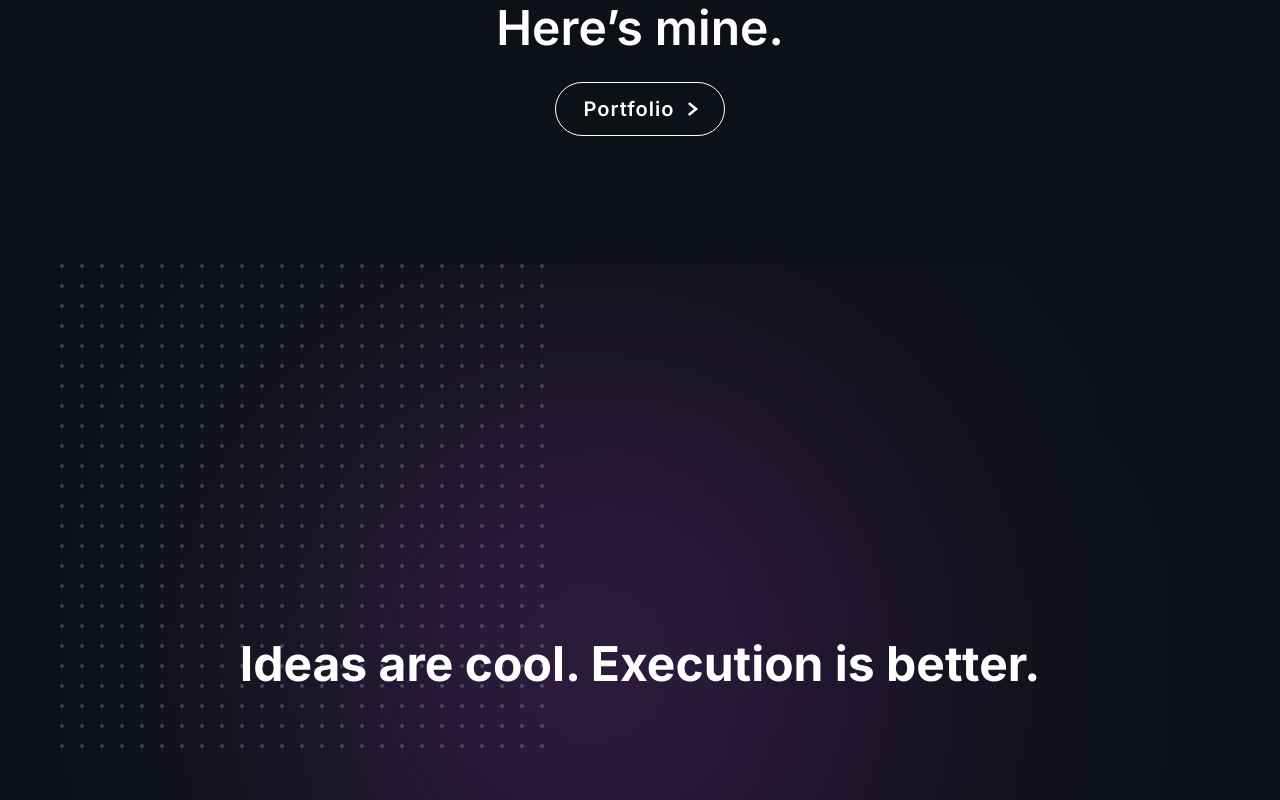
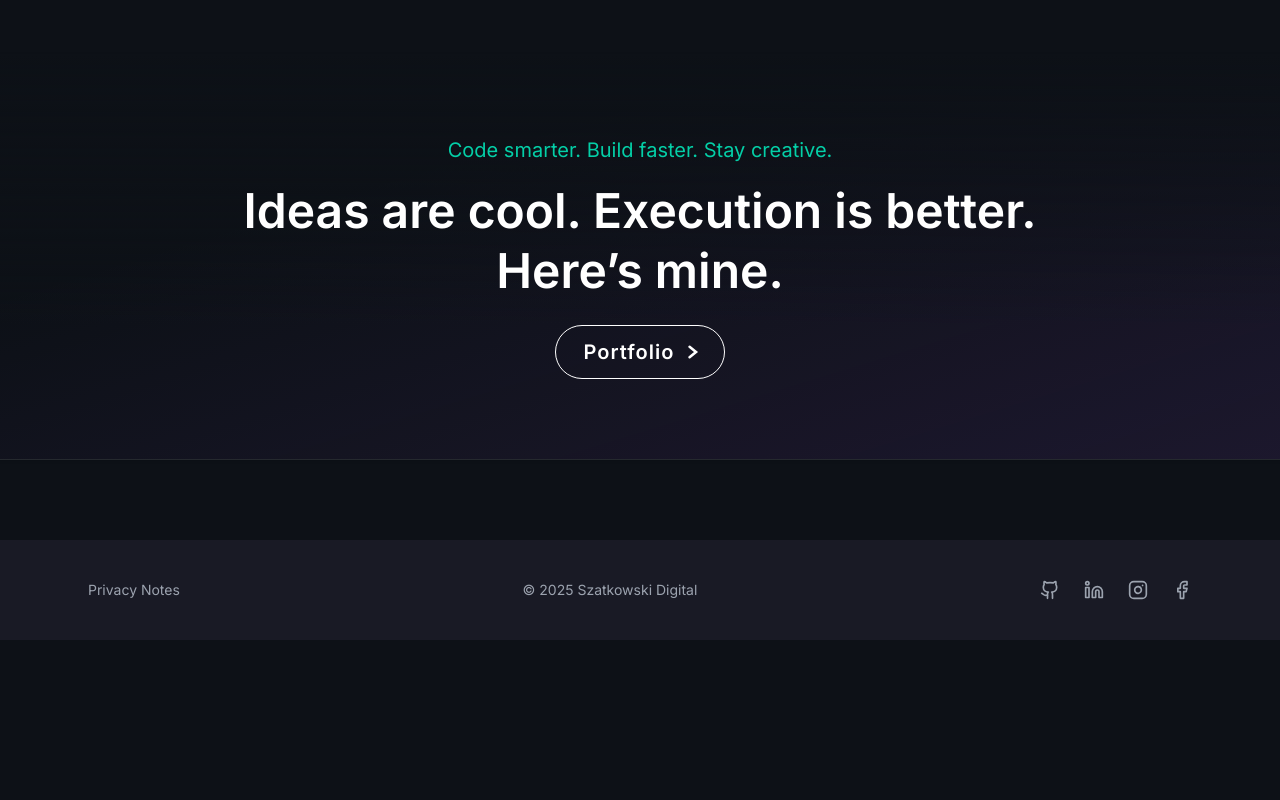
Before and after one commit to Szatkowskicg/szatkowski-code, a React (Vite) app: page /about in a window 1280 px wide. Shown: the part 2080-2880 px from the top of the page. After the commit the page ends 2720 px from the top, so only its background shows below. Built offline with nearby package versions, Linux system fonts and the light colour scheme.

Commit message:
szatkowski-code 1.0.6

```diff
--- a/src/components/About.jsx
+++ b/src/components/About.jsx
@@ -25,7 +25,7 @@ import {
   ShieldCheck,
 } from "lucide-react";
 import Card from "./Card";
-import BackgroundGradient from "./design/BackgroundGradient";
+import GradientDiv from "./design/GradientDiv";
 
 const TimelineItem = ({ className, title, position, time }) => {
   return (
@@ -113,6 +113,7 @@ const About = () => {
         </Reveal>
 
         {/* Second section - Build modern web */}
+        <GradientDiv fade="bottom" gradient="br">
           <div className="flex">
             <div className="w-2/3 space-y-8">
               <h2 className="h2 pb-8">
@@ -134,8 +135,8 @@ const About = () => {
 
                   <p>
                     My workflow is enhanced by AI tools that speed up coding,
-                  testing, and problem-solving, letting me focus on what matters
-                  most: building great user experiences.
+                    testing, and problem-solving, letting me focus on what
+                    matters most: building great user experiences.
                   </p>
                 </div>
 
@@ -148,6 +149,7 @@ const About = () => {
             </div>
             <div className="w-1/3"></div>
           </div>
+        </GradientDiv>
 
         {/* Third section - Tiles */}
         <div className="flex justify-between">
@@ -193,6 +195,7 @@ const About = () => {
         </div>
 
         {/* Fourth section - Portfolio call to action  */}
+        <GradientDiv fade="top" gradient="tl">
           <div className="flex flex-col items-center justify-center space-y-4">
             <h3 className="h5 font-normal text-color-2">
               Code smarter. Build faster. Stay creative.
@@ -203,14 +206,7 @@ const About = () => {
             </h2>
             <Button className={"text-xl"}>Portfolio</Button>
           </div>
-        <section className="relative min-h-screen flex items-center justify-center">
-          <BackgroundGradient />
-          <div className="relative z-10 text-center">
-            <h1 className="text-5xl font-bold text-white">
-              Ideas are cool. Execution is better.
-            </h1>
-          </div>
-        </section>
+        </GradientDiv>
       </div>
       <Footer />
     </div>
--- a/src/components/design/BackgroundGradient.jsx
+++ /dev/null
@@ -1,44 +0,0 @@
-import { motion, useScroll, useTransform } from "framer-motion";
-import { useRef } from "react";
-
-export default function BackgroundGradient() {
-  const ref = useRef(null);
-  const { scrollY } = useScroll();
-
-  const y = useTransform(scrollY, [0, 1000], [0, 80]); // zmień 80 na więcej jeśli chcesz mocniejszy efekt
-
-  return (
-    <div ref={ref} className="absolute inset-0 -z-10 overflow-hidden">
-      {/* Glow */}
-      <motion.div
-        initial={{ opacity: 0, scale: 0.8 }}
-        animate={{ opacity: 1, scale: 1 }}
-        transition={{ duration: 1.2, ease: "easeOut" }}
-        className="absolute inset-0 flex items-center justify-center"
-      >
-        <div className="w-[600px] h-[600px] rounded-full bg-gradient-to-r from-purple-500/30 via-fuchsia-500/20 to-purple-800/20 blur-[140px]" />
-      </motion.div>
-
-      {/* Dotted pattern z parallax */}
-      <motion.svg
-        style={{ y }}
-        className="absolute left-0 top-0 w-[500px] h-[500px] opacity-20"
-        xmlns="http://www.w3.org/2000/svg"
-      >
-        <defs>
-          <pattern
-            id="dots"
-            x="0"
-            y="0"
-            width="20"
-            height="20"
-            patternUnits="userSpaceOnUse"
-          >
-            <circle cx="2" cy="2" r="2" fill="white" />
-          </pattern>
-        </defs>
-        <rect width="100%" height="100%" fill="url(#dots)" />
-      </motion.svg>
-    </div>
-  );
-}
--- /dev/null
+++ b/src/components/design/GradientDiv.jsx
@@ -0,0 +1,59 @@
+const gradientVariants = {
+  top: "bg-gradient-to-t from-white/10 to-transparent",
+  bottom: "bg-gradient-to-b from-white/10 to-transparent",
+  left: "bg-gradient-to-l from-white/10 to-transparent",
+  right: "bg-gradient-to-r from-white/10 to-transparent",
+};
+
+// fade: "top" lub "bottom"
+// gradient: "tr", "tl", "br", "bl"
+const GradientDiv = ({
+  className = "",
+  children,
+  fade = "top",
+  gradient = "tr",
+}) => {
+  // Map fade to Tailwind
+  const fadeClasses = {
+    top: "absolute top-0 bottom-1/3 inset-x-0",
+    bottom: "absolute top-1/3 bottom-0 inset-x-0",
+  };
+
+  // Map fade to CSS
+  const fadeGradient = {
+    top: "linear-gradient(to top, transparent, #0D1117)",
+    bottom: "linear-gradient(to bottom, transparent, #0D1117)",
+  };
+
+  // Map gradient CSS
+  const gradients = {
+    tr: "linear-gradient(to top right, rgba(168, 85, 247, 0.1) 0%, rgba(255,255,255,0) 70%)",
+    tl: "linear-gradient(to top left, rgba(168, 85, 247, 0.1) 0%, rgba(255,255,255,0) 70%)",
+    br: "linear-gradient(to bottom right, rgba(168, 85, 247, 0.1) 0%, rgba(255,255,255,0) 70%)",
+    bl: "linear-gradient(to bottom left, rgba(168, 85, 247, 0.1) 0%, rgba(255,255,255,0) 70%)",
+  };
+
+  return (
+    <div className="relative -mx-20">
+      {/* Fade gradient */}
+      <div
+        className={`${fadeClasses[fade]} bg-white z-10`}
+        style={{ background: fadeGradient[fade] }}
+      />
+
+      <div className="relative w-full rounded-2xl border border-white/10 shadow overflow-hidden">
+        {/* Half gradient */}
+        <div
+          className="absolute inset-0 rounded-2xl"
+          style={{ background: gradients[gradient] }}
+        />
+
+        <div className={`relative z-10 w-full py-20 px-20 ${className}`}>
+          {children}
+        </div>
+      </div>
+    </div>
+  );
+};
+
+export default GradientDiv;
```
Lines whose indentation alone changed are shown as unchanged.
